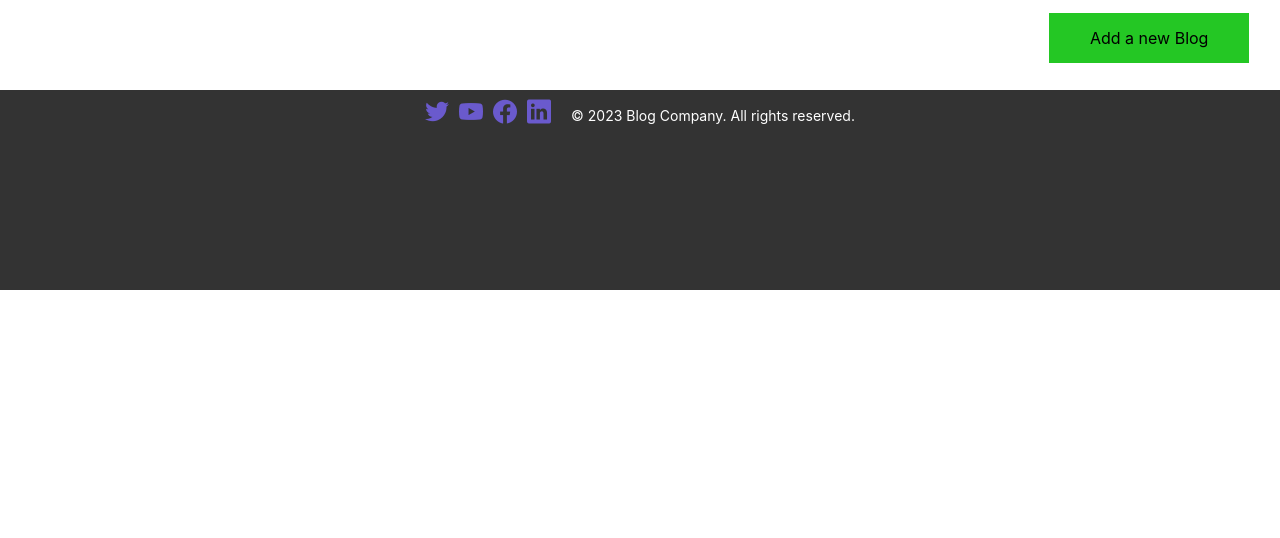
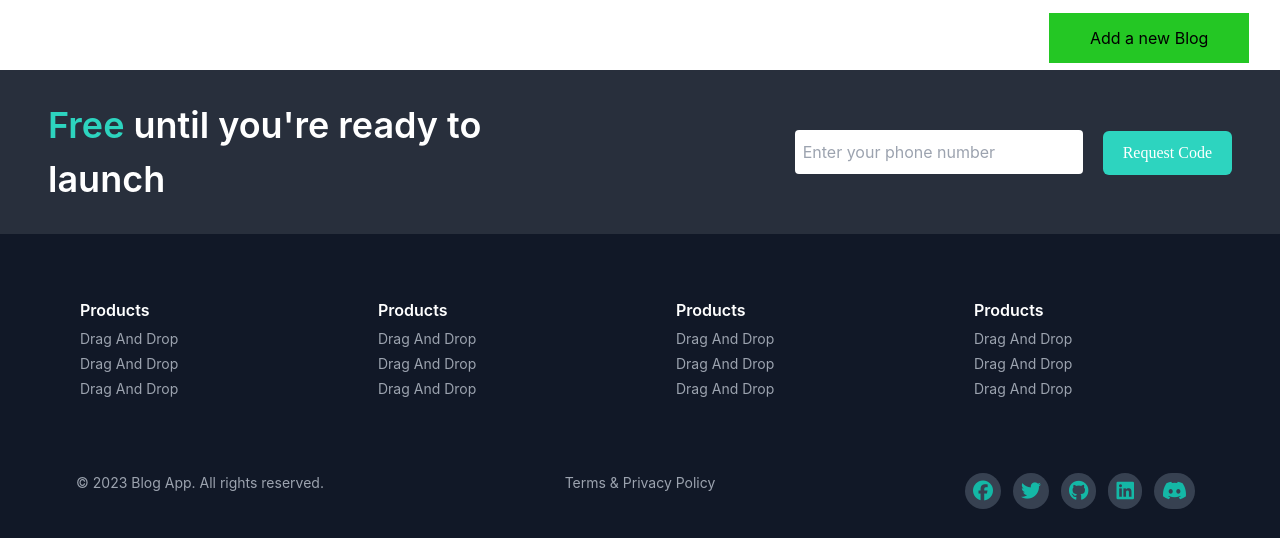
Before and after one commit to it21110016/Blog-App, a React (Create React App) app in the folder frontend/: page / in a window 1280 px wide. Shown: the part 342-880 px from the top of the page. Before the commit the page ends 800 px from the top, so only its background shows below. Built offline with nearby package versions, Linux system fonts and the light colour scheme; no server answers.

Commit message:
modify footer using tailwind

```diff
--- a/frontend/src/components/Footer.js
+++ b/frontend/src/components/Footer.js
@@ -2,47 +2,124 @@ import React from 'react';
 
 const Footer = () => {
 
-  const styles = {
-    footer: {
-      backgroundColor: '#333',
-      padding: '10px',
-      marginTop: '20px',
-      height: '200px'
-    },
-    footerContent: {
-      display: 'flex',
-      justifyContent: 'center',
-      alignItems: 'center',
-    },
-    socialIcons: {
-      marginRight: '10px',
-    },
-    iconLink: {
-      color: '#fff',
-      fontSize: '20px',
-      marginRight: '10px',
-      textDecoration: 'none',
-    },
-    footerText: {
-      color: '#fff',
-      fontSize: '14px',
-    },
-  };
+  return (
+    <footer className="bg-gray-900 text-white">
 
-  return (
-    <footer style={styles.footer}>
-      <div style={styles.footerContent}>
+      <div className="md:flex md:justify-between md:items-center sm:px-12 px-4 bg-[#ffffff19] py-7">
 
-        <div style={styles.socialIcons}>
-          <a href="https://twitter.com" style={styles.iconLink}><i className="pi pi-twitter" style={{ color: 'slateblue', fontSize: '1.5rem' }}></i></a>
-          <a href="https://youtube.com" style={styles.iconLink}><i className="pi pi-youtube" style={{ color: 'slateblue', fontSize: '1.5rem' }}></i></a>
-          <a href="https://facebook.com" style={styles.iconLink}><i className="pi pi-facebook" style={{ color: 'slateblue', fontSize: '1.5rem' }}></i></a>
-          <a href="https://linkedin.com" style={styles.iconLink}><i className="pi pi-linkedin" style={{ color: 'slateblue', fontSize: '1.5rem' }}></i></a>
+        <h1 className="lg:text-4xl text-3xl md:mb-0 mb-6 lg:leading-normal font-semibold md:w-2/5">
+          <span className="text-teal-400">Free</span> until you're ready to launch
+        </h1>
+
+        <div>
+          <input
+            type="text"
+            placeholder="Enter your phone number"
+            className="text-gray-800
+           sm:w-72 w-full sm:mr-5 mr-1 lg:mb-0 mb-4 py-2.5 rounded px-2 focus:outline-none"
+          />
+          <button className="bg-teal-400 hover:bg-teal-500 duration-300 px-5 py-2.5 font-[Poppins] rounded-md text-white md:w-auto w-full">
+            Request Code
+          </button>
         </div>
 
-        <p style={styles.footerText}>© 2023 Blog Company. All rights reserved.</p>
+      </div>
+
+      <div className="grid grid-cols-1 sm:grid-cols-3 lg:grid-cols-4 gap-6 sm:px-8 px-5 py-16 sm:ml-12">
+
+        <ul>
+          <h1 className="mb-1 font-semibold">Products</h1>
+          <li >
+            <a className="text-gray-400 hover:text-teal-400 duration-300 text-sm cursor-pointer leading-6" href=''
+            >Drag And Drop</a>
+          </li>
+          <li >
+            <a className="text-gray-400 hover:text-teal-400 duration-300 text-sm cursor-pointer leading-6" href='#'
+            >Drag And Drop</a>
+          </li>
+          <li >
+            <a className="text-gray-400 hover:text-teal-400 duration-300 text-sm cursor-pointer leading-6" href='#'
+            >Drag And Drop</a>
+          </li>
+        </ul>
+
+        <ul>
+          <h1 className="mb-1 font-semibold">Products</h1>
+          <li >
+            <a className="text-gray-400 hover:text-teal-400 duration-300 text-sm cursor-pointer leading-6" href='#'
+            >Drag And Drop</a>
+          </li>
+          <li >
+            <a className="text-gray-400 hover:text-teal-400 duration-300 text-sm cursor-pointer leading-6" href='#'
+            >Drag And Drop</a>
+          </li>
+          <li >
+            <a className="text-gray-400 hover:text-teal-400 duration-300 text-sm cursor-pointer leading-6" href='#'
+            >Drag And Drop</a>
+          </li>
+        </ul>
+
+        <ul>
+          <h1 className="mb-1 font-semibold">Products</h1>
+          <li >
+            <a className="text-gray-400 hover:text-teal-400 duration-300 text-sm cursor-pointer leading-6" href='#'
+            >Drag And Drop</a>
+          </li>
+          <li >
+            <a className="text-gray-400 hover:text-teal-400 duration-300 text-sm cursor-pointer leading-6" href='#'
+            >Drag And Drop</a>
+          </li>
+          <li >
+            <a className="text-gray-400 hover:text-teal-400 duration-300 text-sm cursor-pointer leading-6" href='#'
+            >Drag And Drop</a>
+          </li>
+        </ul>
+
+        <ul>
+          <h1 className="mb-1 font-semibold">Products</h1>
+          <li >
+            <a className="text-gray-400 hover:text-teal-400 duration-300 text-sm cursor-pointer leading-6" href='#'
+            >Drag And Drop</a>
+          </li>
+          <li >
+            <a className="text-gray-400 hover:text-teal-400 duration-300 text-sm cursor-pointer leading-6" href='#'
+            >Drag And Drop</a>
+          </li>
+          <li >
+            <a className="text-gray-400 hover:text-teal-400 duration-300 text-sm cursor-pointer leading-6" href='#'
+            >Drag And Drop</a>
+          </li>
+        </ul>
 
       </div>
+
+      <div className="grid grid-cols-1 sm:grid-cols-2 lg:grid-cols-3 gap-10 text-center pt-2 text-gray-400 text-sm pb-8">
+
+        <span>© 2023 Blog App. All rights reserved.</span>
+        <span>Terms & Privacy Policy</span>
+
+        <div className="text-teal-500">
+
+          <span className="p-2 cursor-pointer inline-flex items-center rounded-full bg-gray-700 mx-1.5 text-xl hover:text-gray-100 hover:bg-teal-500 duration-300 ">
+            <i className="fa-brands fa-facebook"></i>
+          </span>
+          <span className="p-2 cursor-pointer inline-flex items-center rounded-full bg-gray-700 mx-1.5 text-xl hover:text-gray-100 hover:bg-teal-500 duration-300 ">
+            <i className="fa-brands fa-twitter"></i>
+          </span>
+          <span className="p-2 cursor-pointer inline-flex items-center rounded-full bg-gray-700 mx-1.5 text-xl hover:text-gray-100 hover:bg-teal-500 duration-300 ">
+            <i className="fa-brands fa-github"></i>
+          </span>
+          <span className="p-2 cursor-pointer inline-flex items-center rounded-full bg-gray-700 mx-1.5 text-xl hover:text-gray-100 hover:bg-teal-500 duration-300 ">
+            <i className="fa-brands fa-linkedin"></i>
+          </span>
+          <span className="p-2 cursor-pointer inline-flex items-center rounded-full bg-gray-700 mx-1.5 text-xl hover:text-gray-100 hover:bg-teal-500 duration-300 ">
+            <i className="fa-brands fa-discord"></i>
+          </span>
+
+        </div>
+
+      </div>
+
     </footer>
   );
 };
```
